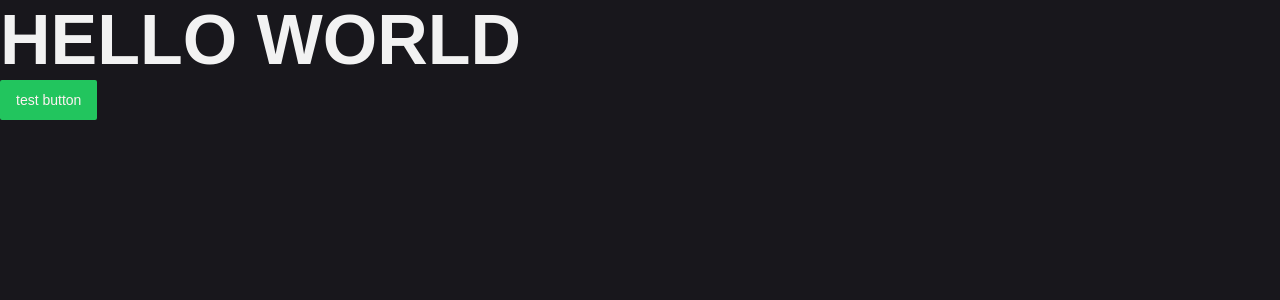
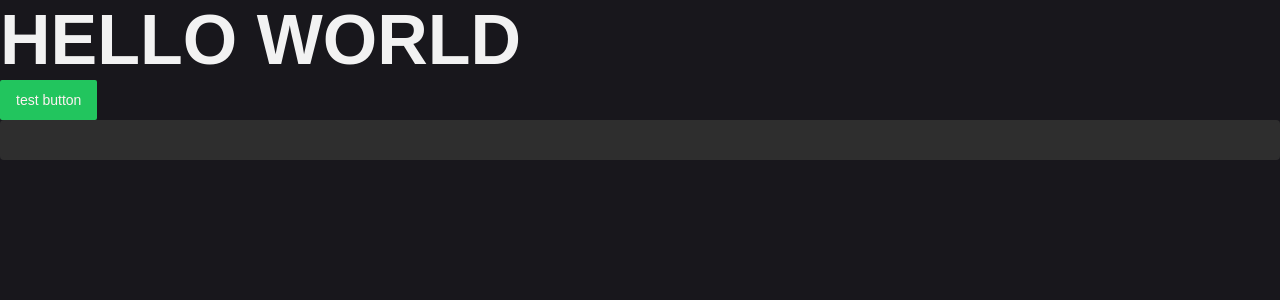
Before and after one commit to TobiasRoland123/next_level, a Next.js app: page / in a window 1280 px wide. Shown: the top 300 px of the page. Built offline with nearby package versions, Linux system fonts and the light colour scheme.

Commit message:
Inputfield with label done

```diff
--- /dev/null
+++ b/src/components/Inputfields/Inputfield.tsx
@@ -0,0 +1,25 @@
+import * as React from "react";
+
+import { Label } from "./label";
+import { cn } from "../../lib/utils";
+
+export interface InputProps extends React.InputHTMLAttributes<HTMLInputElement> {
+  labelText: string;
+}
+
+const Input = React.forwardRef<HTMLInputElement, InputProps>(({ className, type, labelText, ...props }, ref) => {
+  return (
+    <div>
+      <Label>{labelText}</Label>
+      <input
+        type={type}
+        className={cn("flex h-10 w-full rounded  bg-contrastCol px-3 py-2 border-b-transparent border-b-2 text-sm file:border-0 transition ease-in duration-300 file:bg-transparent file:text-sm file:font-medium placeholder:text-muted-foreground focus-visible:outline-none  focus-visible:border-b-2 focus-visible:border-accentCol disabled:cursor-not-allowed disabled:opacity-50", className)}
+        ref={ref}
+        {...props}
+      />
+    </div>
+  );
+});
+Input.displayName = "Input";
+
+export { Input };
--- /dev/null
+++ b/src/components/Inputfields/label.tsx
@@ -0,0 +1,20 @@
+"use client";
+
+import * as React from "react";
+import * as LabelPrimitive from "@radix-ui/react-label";
+import { cva, type VariantProps } from "class-variance-authority";
+
+import { cn } from "../../lib/utils";
+
+const labelVariants = cva("text-sm font-medium leading-none peer-disabled:cursor-not-allowed peer-disabled:opacity-70");
+
+const Label = React.forwardRef<React.ElementRef<typeof LabelPrimitive.Root>, React.ComponentPropsWithoutRef<typeof LabelPrimitive.Root> & VariantProps<typeof labelVariants>>(({ className, ...props }, ref) => (
+  <LabelPrimitive.Root
+    ref={ref}
+    className={cn(labelVariants(), className)}
+    {...props}
+  />
+));
+Label.displayName = LabelPrimitive.Root.displayName;
+
+export { Label };
--- a/src/pages/index.tsx
+++ b/src/pages/index.tsx
@@ -1,4 +1,5 @@
 import { Button } from "@/components/Button/Button";
+import { Input } from "@/components/Inputfields/Inputfield";
 
 export default function Home() {
   return (
@@ -6,6 +7,11 @@ export default function Home() {
       <h1>Hello World</h1>
 
       <Button className="bg-green-500">test button</Button>
+      <Input
+        labelText=""
+        placeholder=""
+        type=""
+      ></Input>
     </>
   );
 }
```
Also changed, not shown: 1 other file (tests, documents, lock files or other folders).
